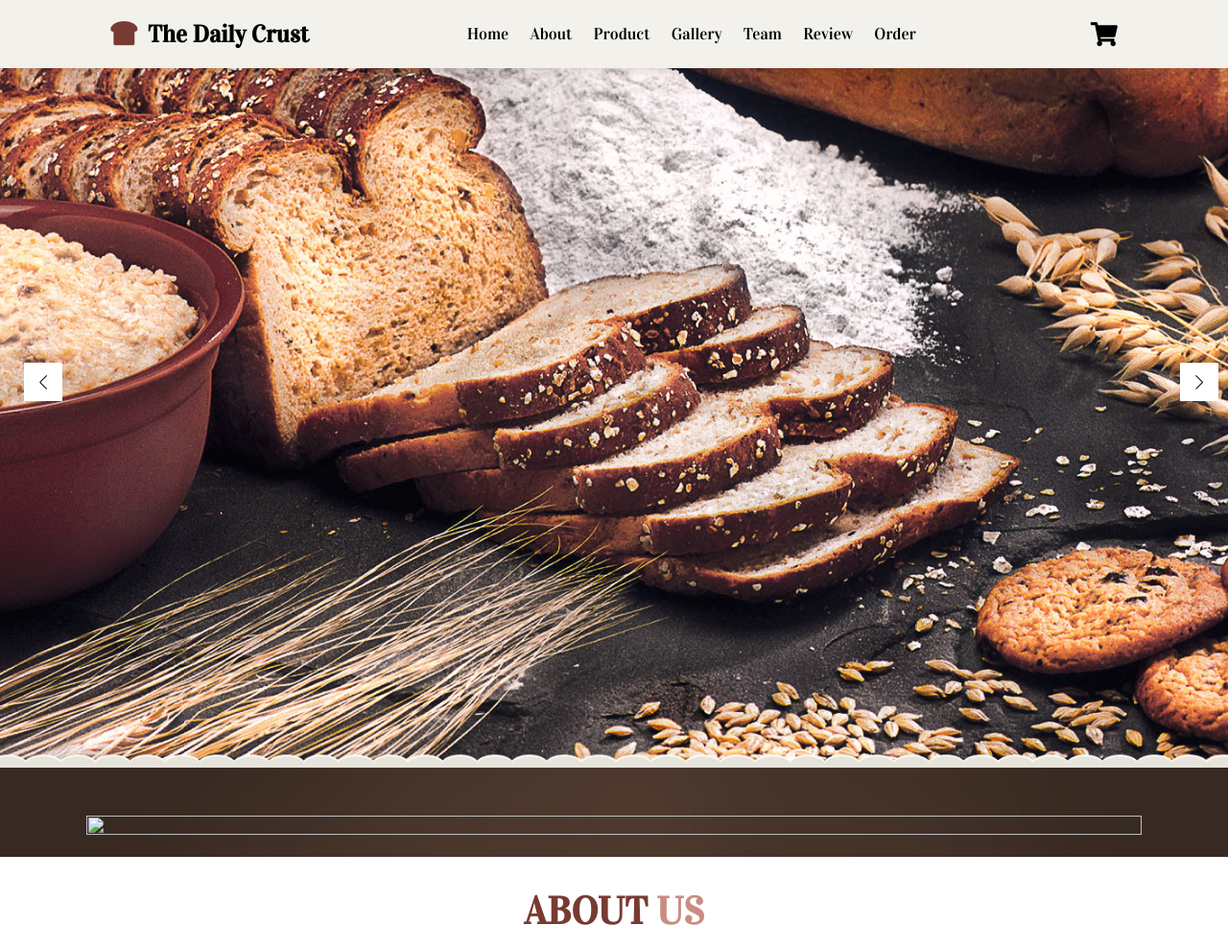
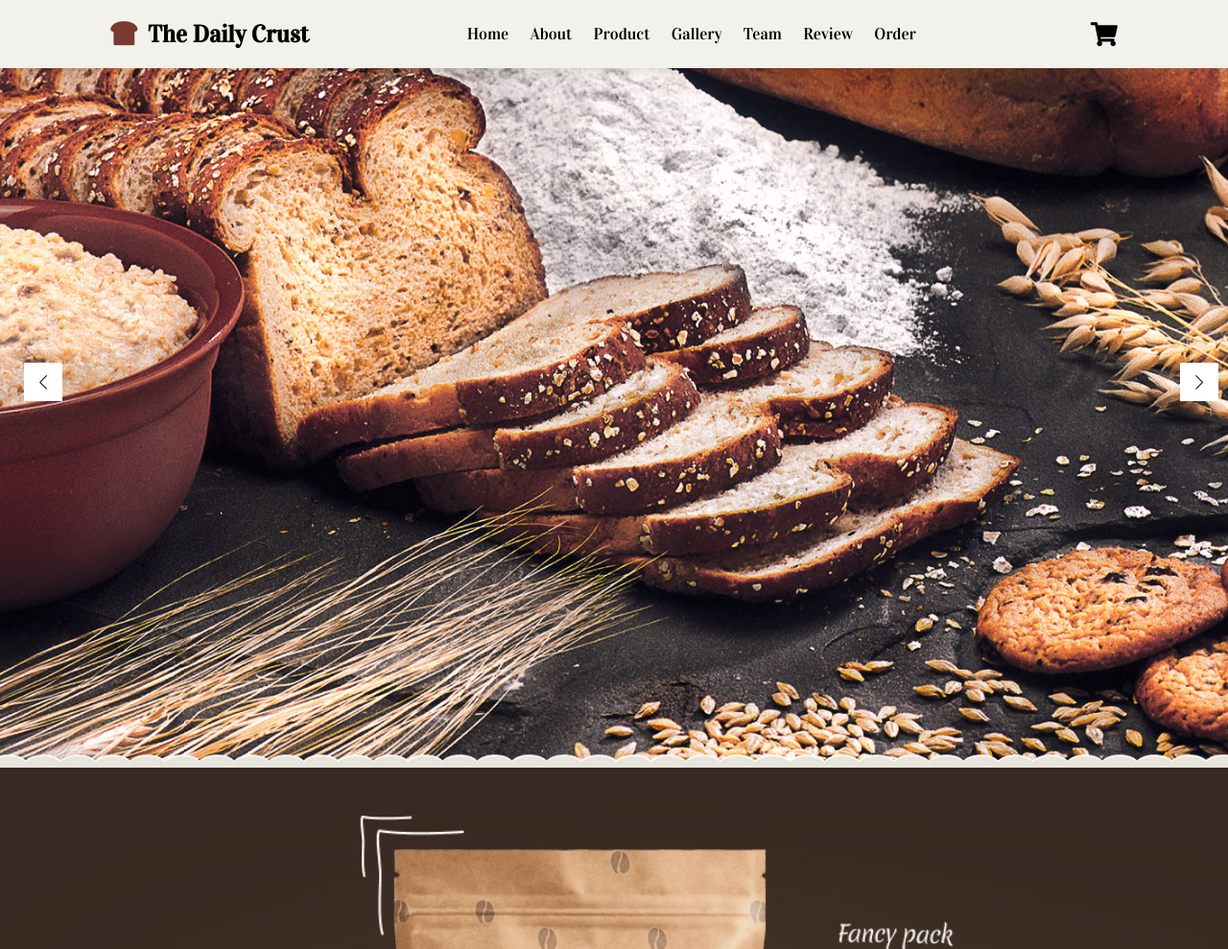
Before and after one commit to sidrayounas123/bakery, a plain HTML site: page index.html in a window 1280 px wide. Shown: the top 989 px of the page at 96% size. Drawn offline with nearby package versions, Linux system fonts and the light colour scheme; some packages are replaced by stand-ins of ours; a script that the page names is missing; files whose address does not match are found by name.

Commit message:
Add files via upload

```diff
--- a/index.html
+++ b/index.html
@@ -115,7 +115,7 @@
     <!-- banner -->
 
     <section class="banner">
-        <img src="images/banner.png" alt="">
+        <img src="https://github.com/sidrayounas123/bakery/blob/main/banner.png?raw=true" alt="">
     </section>
 
 
```
